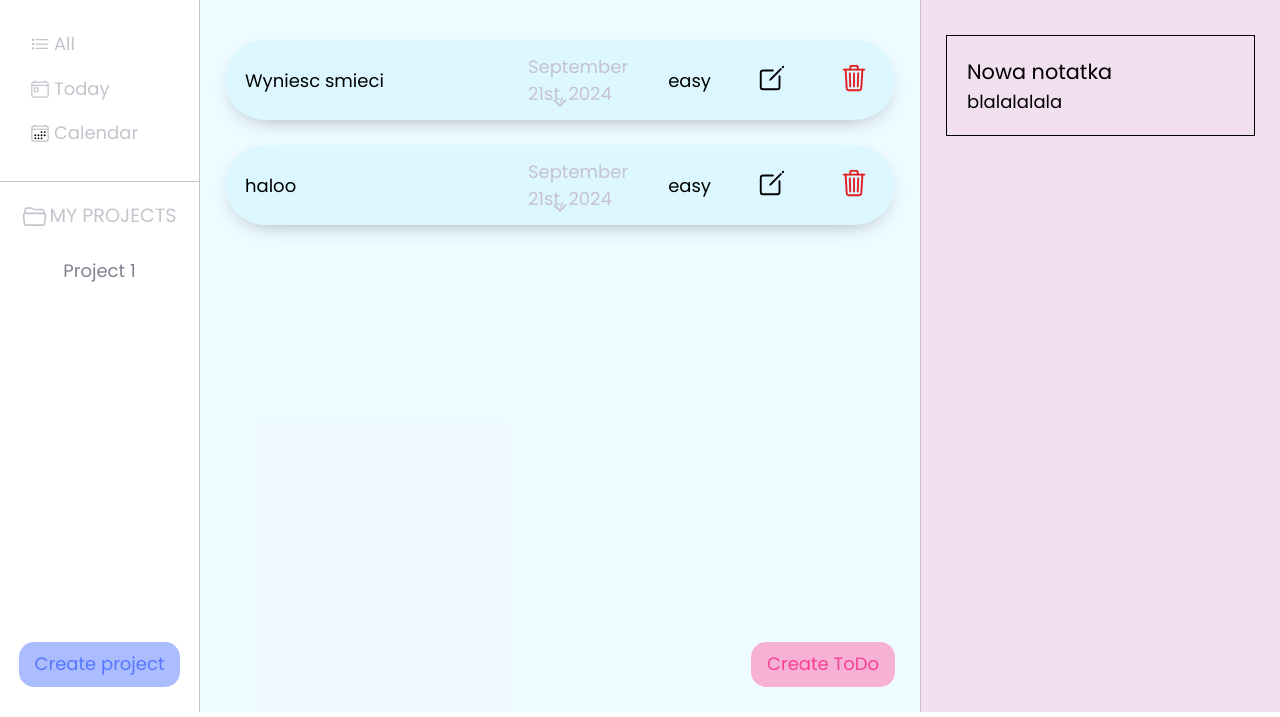
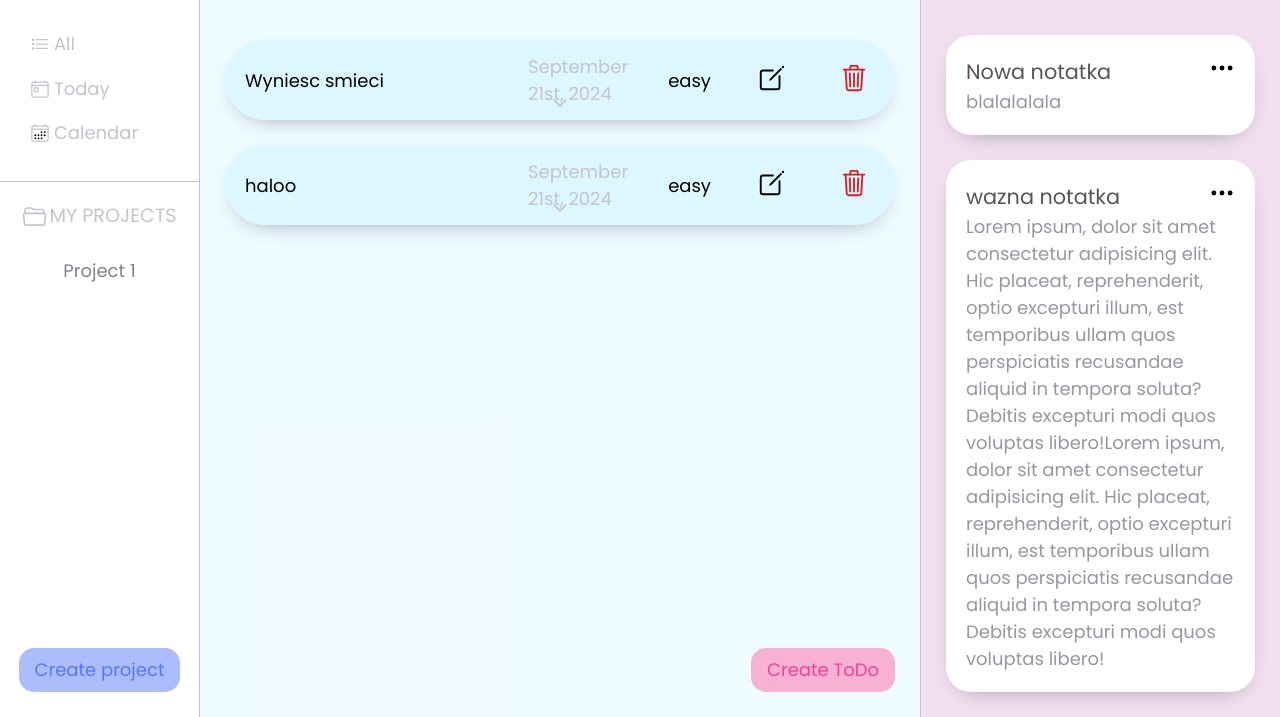
Before and after one commit to dawidtt/todo-app-odin, a website built with webpack: page src/template.html in a window 1280 px wide. Shown: the part 88-805 px from the top of the page. Built offline with nearby package versions, Linux system fonts and the light colour scheme.

Commit message:
Style note container

```diff
--- a/src/notes-section/notes-dom.js
+++ b/src/notes-section/notes-dom.js
@@ -15,21 +15,26 @@ export function renderNotesContainer() {
     const note = document.createElement("div");
     note.classList.add("note");
     const noteTop = document.createElement("div");
-    note.classList.add("note-top");
+    noteTop.classList.add("note-top");
     const noteTextContainer = document.createElement("div");
     noteTextContainer.classList.add("note-text-container");
     const noteHeading = document.createElement("h4");
     noteHeading.textContent = notesLogic.notesArray[i].title;
+    const svg = document.createElement("svg");
+    svg.innerHTML =
+      '<svg xmlns="http://www.w3.org/2000/svg" class="ionicon" viewBox="0 0 512 512"><circle cx="256" cy="256" r="48"/><circle cx="416" cy="256" r="48"/><circle cx="96" cy="256" r="48"/></svg>';
     const noteText = document.createElement("p");
     noteText.textContent = notesLogic.notesArray[i].description;
-    noteTextContainer.appendChild(noteHeading);
+
+    noteTop.appendChild(noteHeading);
+    noteTop.appendChild(svg);
     noteTextContainer.appendChild(noteText);
 
     note.appendChild(noteTop);
     note.appendChild(noteTextContainer);
-    notesWrapper.appendChild(note);
+    notesContainer.appendChild(note);
   }
-
+  notesWrapper.appendChild(notesContainer);
   mainPath.appendChild(notesWrapper);
 }
 renderNotesContainer();
--- a/src/notes-section/notes-logic.js
+++ b/src/notes-section/notes-logic.js
@@ -7,8 +7,14 @@ function createNoteObject(title, description) {
 }
 
 function addNewNote(note) {
-  notesArray.push(casualNote);
+  notesArray.push(note);
 }
 
 const casualNote = createNoteObject("Nowa notatka", "blalalalala");
+const importantNote = createNoteObject(
+  "wazna notatka",
+  "Lorem ipsum, dolor sit amet consectetur adipisicing elit. Hic placeat, reprehenderit, optio excepturi illum, est temporibus ullam quos perspiciatis recusandae aliquid in tempora soluta? Debitis excepturi modi quos voluptas libero!Lorem ipsum, dolor sit amet consectetur adipisicing elit. Hic placeat, reprehenderit, optio excepturi illum, est temporibus ullam quos perspiciatis recusandae aliquid in tempora soluta? Debitis excepturi modi quos voluptas libero!"
+);
+
 addNewNote(casualNote);
+addNewNote(importantNote);
--- a/src/notes-section/notes.css
+++ b/src/notes-section/notes.css
@@ -13,10 +13,33 @@
   font-weight: 400;
 }
 .note {
-  border: 1px solid black;
   margin-top: 25px;
   padding: 20px;
+  border-radius: 25px;
+  background-color: #ffffff;
+  margin-top: 25px;
+  padding: 20px;
+  -webkit-box-shadow: 0px 8px 27px -18px rgba(66, 68, 90, 1);
+  -moz-box-shadow: 0px 8px 27px -18px rgba(66, 68, 90, 1);
+  box-shadow: 0px 8px 27px -18px rgba(66, 68, 90, 1);
 }
+.note-top {
+  display: flex;
+  justify-content: space-between;
+  align-items: center;
+}
+
 .note h4 {
   font-size: 1.3rem;
+  color: #56555c;
 }
+.note svg {
+  width: 26px;
+  color: #56555c;
+}
+.note svg:hover {
+  cursor: pointer;
+}
+.note p {
+  color: #9896a3;
+}
```
Also changed, not shown: src/img/ellipsis-horizontal.svg (added).
